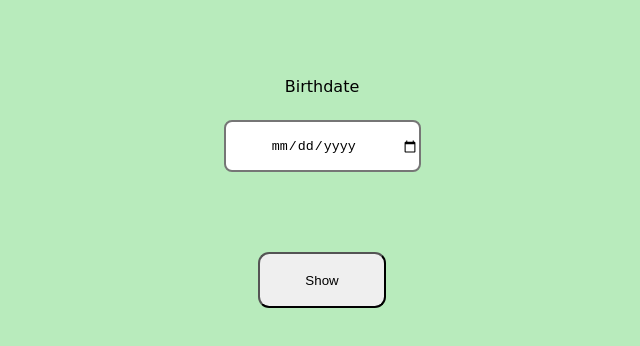
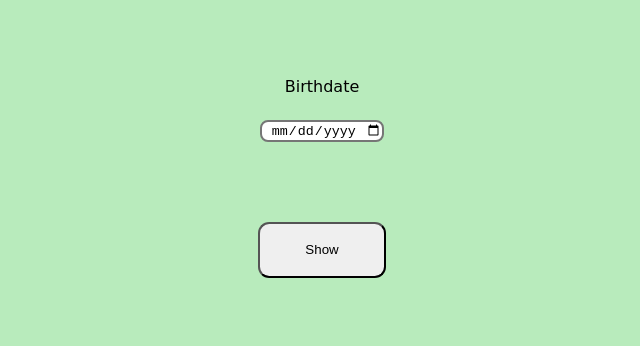
Before and after one commit to ankitgupta1020/Is-your-birthday-a-palindrome-, a plain HTML site: page index.html in a window 1280 px wide. Shown: the part 168-514 px from the top of the page, without its empty margins (318-958 px from the left). Drawn offline with Linux system fonts and the light colour scheme; a web font is replaced by a local one.

Commit message:
refactor

```diff
--- a/style.css
+++ b/style.css
@@ -30,9 +30,10 @@ input {
 #bday-input {
     margin-top: 3vh;
 
-    width: 15vw;
-    height: 6vh;
-
+    /* width: 15vw;
+    height: 6vh; */
+    width: 15;
+    height: auto;
     border-style: solid;
     border-radius: 0.5rem;
 
@@ -49,10 +50,12 @@ input {
     margin: auto;
     border-radius: 0.7rem;
 }
+
 #output {
     margin-top: 8vh;
     text-align: center;
 }
+
 @media only screen and (max-width: 700px) {
 
     h1 {
@@ -63,9 +66,11 @@ input {
         margin-right: auto;
         padding-top: 3rem;
     }
+
     .input-1 {
         margin-top: 10vh;
     }
+
     label,
     input {
         display: block;
@@ -74,6 +79,7 @@ input {
         margin-right: auto;
         text-align: center;
     }
+
     #bday-input {
         margin-top: 3vh;
 
@@ -84,6 +90,7 @@ input {
         border-radius: 0.5rem;
 
     }
+
     .btn {
         text-align: center;
         margin-top: 5vh;
```
Also changed, not shown: index.html (line endings or trailing spaces). Lines whose indentation alone changed are shown as unchanged.
